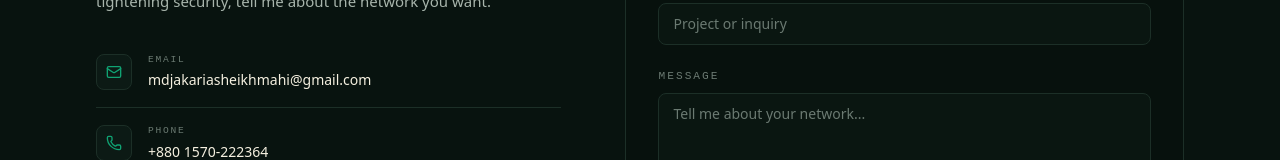
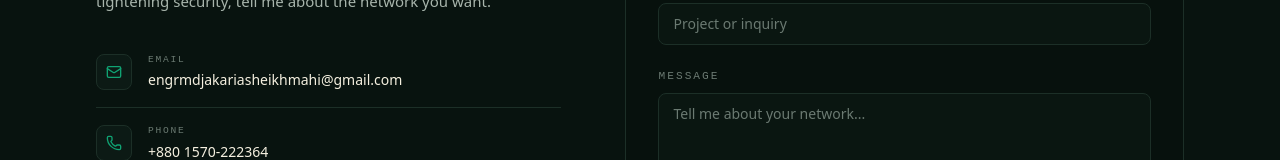
Before and after one commit to Ashik756/jaka-portfolio, a React (Vite) app: page / in a window 1280 px wide. Shown: the part 7459-7619 px from the top of the page. Built offline with nearby package versions, Linux system fonts and the light colour scheme.

Commit message:
Cur pointer & contact mail changed

```diff
--- a/src/components/layout/BackToTop.jsx
+++ b/src/components/layout/BackToTop.jsx
@@ -14,7 +14,7 @@ export default function BackToTop() {
     <button
       onClick={() => window.scrollTo({ top: 0, behavior: "smooth" })}
       aria-label="Back to top"
-      className="fixed bottom-6 right-6 z-40 grid h-11 w-11 place-items-center rounded-md border border-primary/40 bg-primary text-primary-foreground shadow-lg transition hover:bg-accent-strong"
+      className="fixed bottom-6 right-6 z-40 grid h-11 w-11 place-items-center rounded-md border border-primary/40 bg-primary text-primary-foreground shadow-lg transition hover:bg-accent-strong cursor-pointer"
     >
       <ArrowUp className="h-5 w-5" />
     </button>
--- a/src/components/layout/Nav.jsx
+++ b/src/components/layout/Nav.jsx
@@ -103,7 +103,7 @@ export default function Nav() {
         </div>
 
         <button
-          className="relative z-50 grid h-9 w-9 place-items-center rounded-md border border-border bg-surface/60 text-foreground transition hover:border-primary/40 lg:hidden"
+          className="relative z-50 grid h-9 w-9 place-items-center rounded-md border border-border bg-surface/60 text-foreground transition hover:border-primary/40 lg:hidden cursor-pointer"
           aria-label={open ? "Close menu" : "Open menu"}
           aria-expanded={open}
           onClick={() => setOpen((o) => !o)}
--- a/src/components/sections/Contact.jsx
+++ b/src/components/sections/Contact.jsx
@@ -83,7 +83,7 @@ export default function Contact() {
   };
 
   const info = [
-    { icon: Mail, label: "Email", value: "mdjakariasheikhmahi@gmail.com", href: "mailto:mdjakariasheikhmahi@gmail.com" },
+    { icon: Mail, label: "Email", value: "engrmdjakariasheikhmahi@gmail.com", href: "mailto:engrmdjakariasheikhmahi@gmail.com" },
     { icon: Phone, label: "Phone", value: "+880 1570-222364", href: "tel:+880 1570-222364" },
     { icon: MapPin, label: "Location", value: "Dhaka, Bangladesh" },
   ];
--- a/src/components/sections/Hero.jsx
+++ b/src/components/sections/Hero.jsx
@@ -134,6 +134,7 @@ export default function Hero() {
                 </motion.a>
                 <a
                   href={CV}
+                  target="_blank"
                   className="group inline-flex items-center gap-2 rounded-md px-2 py-2.5 text-sm font-medium text-ink-2 transition hover:text-foreground"
                 >
                   <Download className="h-4 w-4 transition group-hover:-translate-y-0.5" />
```
